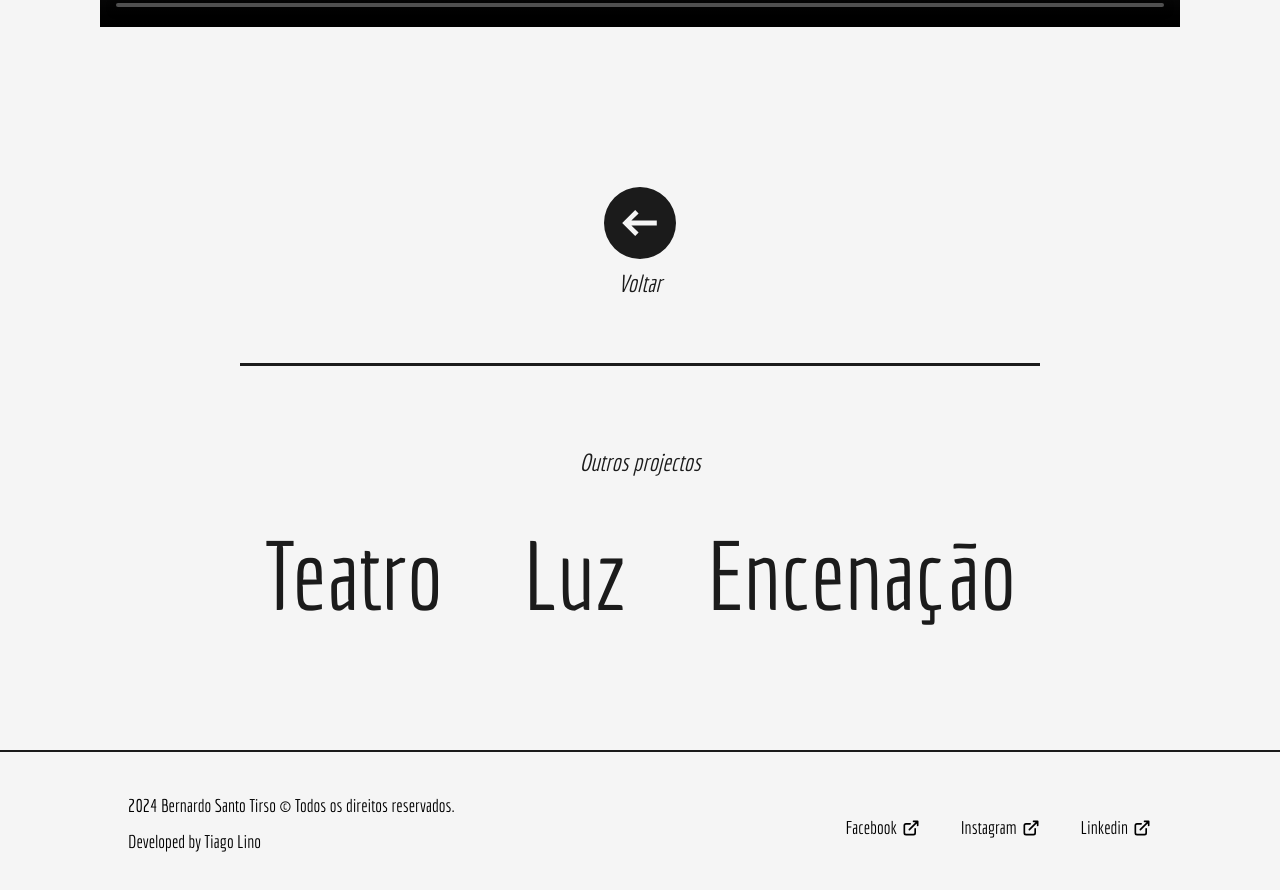
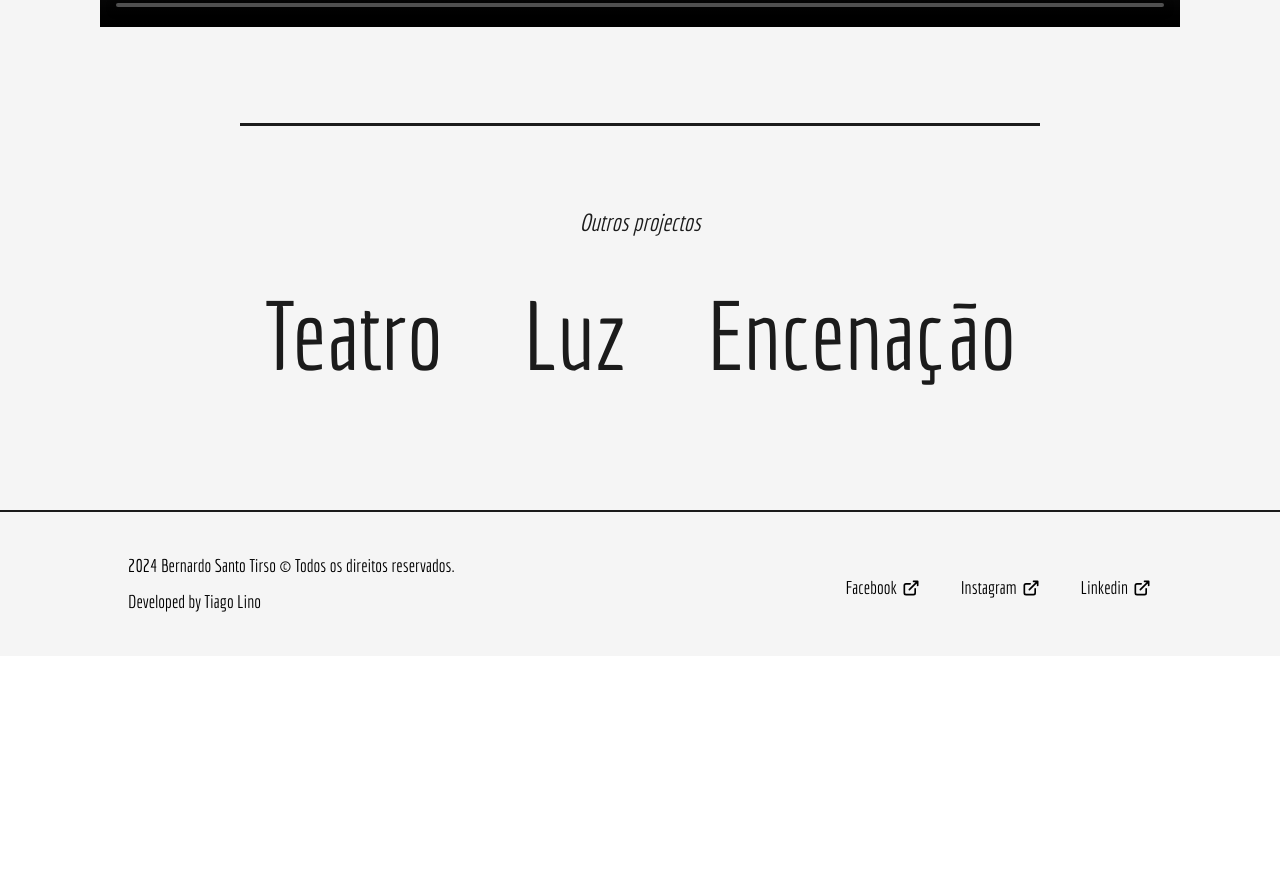
Before and after one commit to dopelyner/bernardo-santo-tirso, a Next.js app: page /cinema in a window 1280 px wide. Shown: the part 3680-4570 px from the top of the page. After the commit the page ends 4336 px from the top, so only its background shows below. Built offline with nearby package versions, Linux system fonts and the light colour scheme; grey boxes are pictures that could not be loaded.

Commit message:
fix: removed back button in all projects pages

```diff
--- a/src/pages/cinema.js
+++ b/src/pages/cinema.js
@@ -77,12 +77,12 @@ const Cinema = () => {
                             }
                         </div>
 
-                        <div className='flex justify-start sm:justify-center lg:justify-start lg:py-32 py-16 sm:py-32'>
+                        {/* <div className='flex justify-start sm:justify-center lg:justify-start lg:py-32 py-16 sm:py-32'>
                             <Link href="/projects" title='Projects' className='flex flex-col gap-2 items-center'>
                                 <LeftArrow />
                                 <h3 className='text-2xl italic'>Voltar</h3>
                             </Link>
-                        </div>
+                        </div> */}
 
                     </div>
 
--- a/src/pages/light.js
+++ b/src/pages/light.js
@@ -100,12 +100,12 @@ const Light = () => {
                             gapSize={24}
                         />
 
-                        <div className='flex justify-end sm:justify-center py-16 sm:py-32 '>
+                        {/* <div className='flex justify-end sm:justify-center py-16 sm:py-32 '>
                             <Link href="/projects" title='Projects' className='flex flex-col gap-2 items-center hover:-translate-y-1'>
                                 <LeftArrow />
                                 <h3 className='text-2xl italic hover:font-bold'>Voltar</h3>
                             </Link>
-                        </div>
+                        </div> */}
 
                         <SeparatorBar size="big" />
 
--- a/src/pages/staging.js
+++ b/src/pages/staging.js
@@ -119,12 +119,12 @@ const Staging = () => {
                                 />
                             </div>
 
-                            <div className='flex justify-end sm:justify-center lg:justify-center lg:py-32 py-16 sm:py-32'>
+                            {/* <div className='flex justify-end sm:justify-center lg:justify-center lg:py-32 py-16 sm:py-32'>
                                 <Link href="/projects" title='Projects' className='flex flex-col gap-2 items-center'>
                                     <LeftArrow />
                                     <h3 className='text-2xl italic'>Voltar</h3>
                                 </Link>
-                            </div>
+                            </div> */}
 
                             <SeparatorBar size="big" />
                             <div className='flex flex-col items-center justify-center'>
--- a/src/pages/theater.js
+++ b/src/pages/theater.js
@@ -74,12 +74,12 @@ const Theater = () => {
                             />
                         </div>
 
-                        <div className='flex justify-start sm:justify-center py-16 sm:py-32'>
+                        {/* <div className='flex justify-start sm:justify-center py-16 sm:py-32'>
                             <Link href="/projects" title='Projects' className='flex flex-col gap-2 items-center'>
                                 <LeftArrow />
                                 <h3 className='text-2xl italic'>Voltar</h3>
                             </Link>
-                        </div>
+                        </div> */}
 
                         <div className='flex flex-col items-center justify-center'>
                             <h3 className='text-2xl italic mb-12'> Outros projectos</h3>
```
